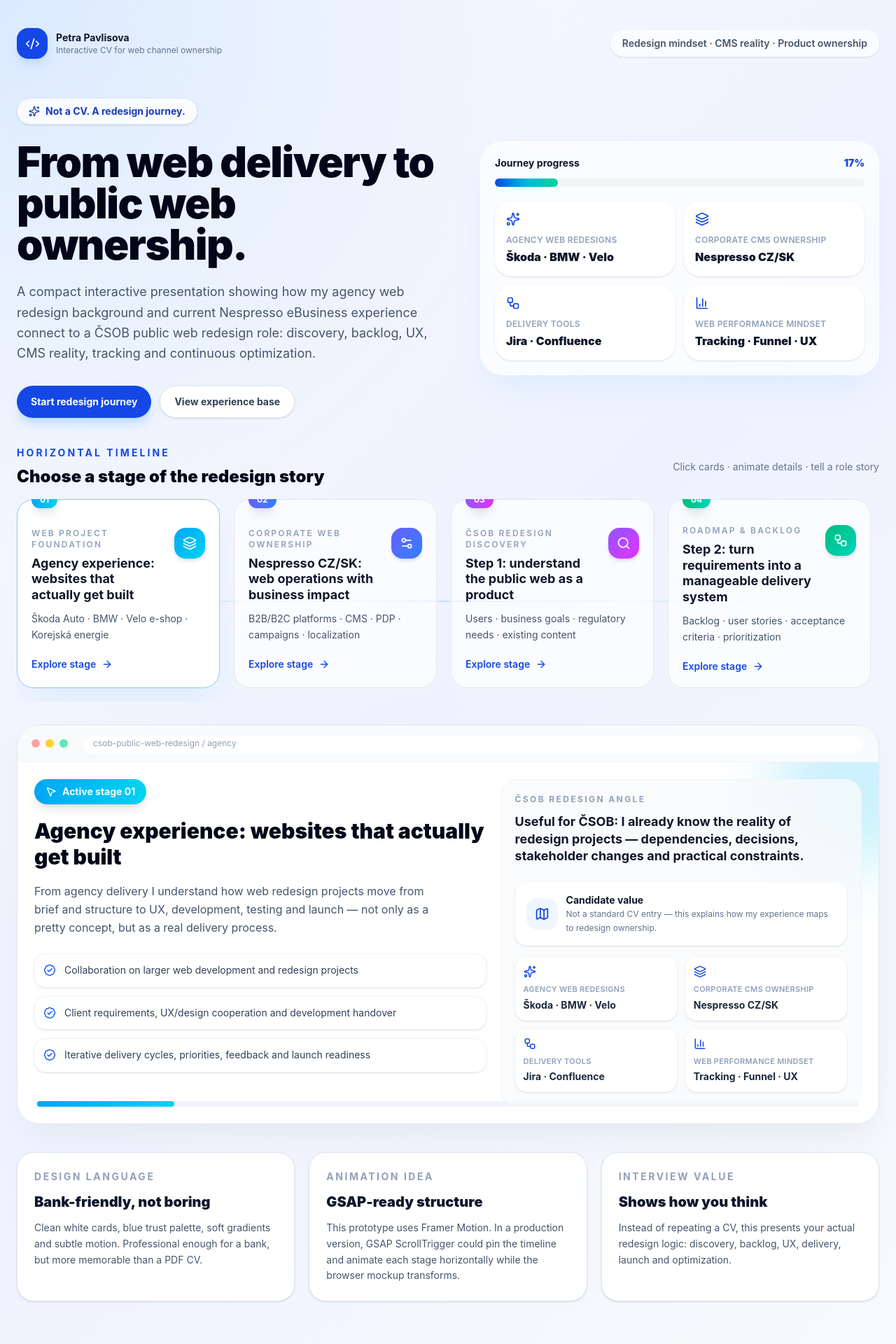
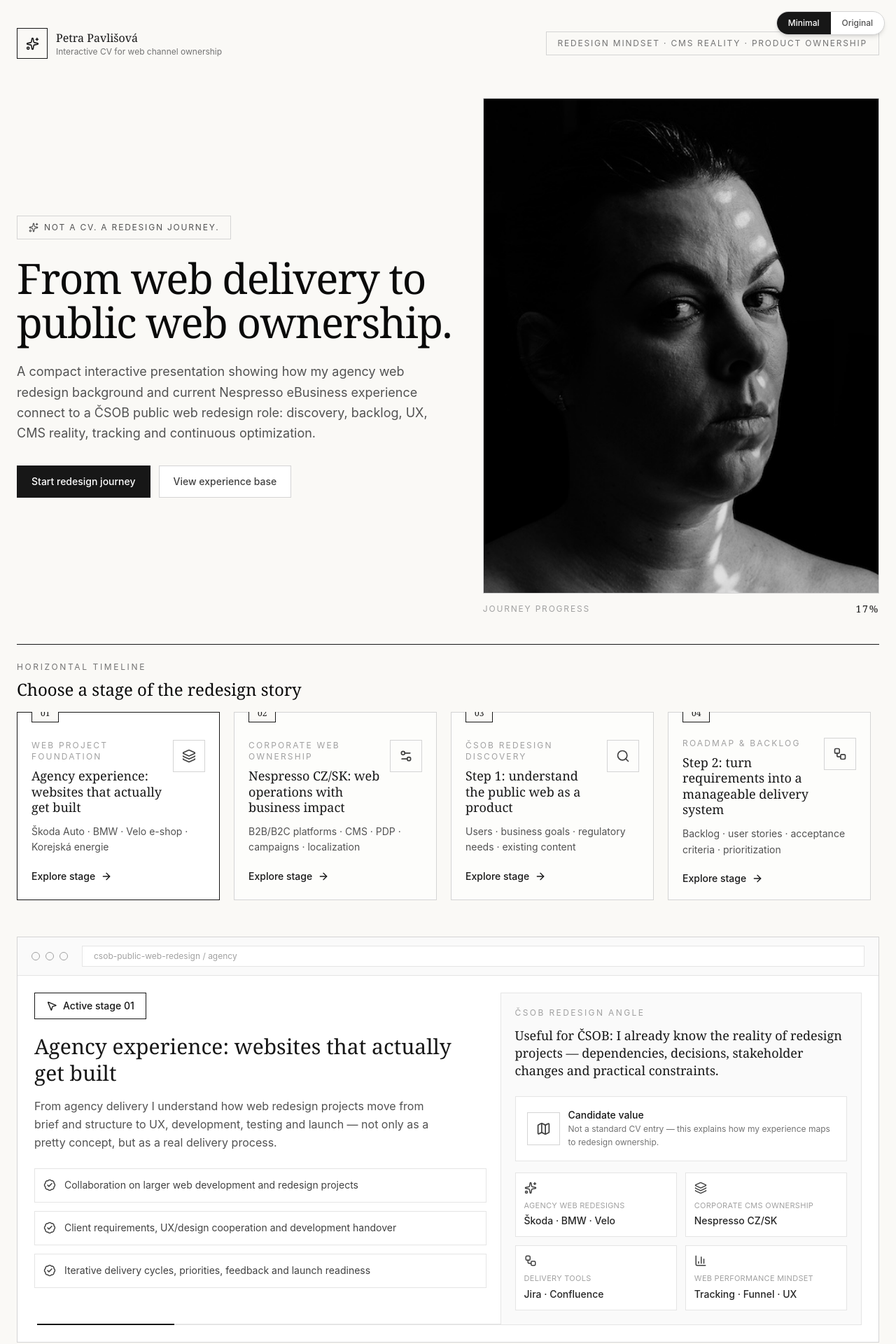
Before and after one commit to petrapavlis/petra-pavlisova-csob-redesign, a React (Vite) app: page / in a window 1280 px wide. Shown: the top 1920 px of the page at 70% size. Built offline with nearby package versions, Linux system fonts and the light colour scheme.

Commit message:
Dvě varianty původní a minimal s přepínačem k doladění jedné finální verze

```diff
--- a/src/App.jsx
+++ b/src/App.jsx
@@ -1,6 +1,7 @@
 import { useMemo, useState } from "react";
 import { motion, AnimatePresence } from "framer-motion";
 import { ArrowRight, BadgeCheck, BarChart3, Code2, Layers, Map, MousePointer2, PenTool, Rocket, Search, Settings2, Sparkles, Workflow } from "lucide-react";
+import heroPhoto from "./assets/petra-pavlisova.jpg";
 
 const stages = [
   {
@@ -120,7 +121,9 @@ const proofPoints = [
   { label: "Web performance mindset", value: "Tracking · Funnel · UX", icon: BarChart3 },
 ];
 
-function StageCard({ stage, active, onClick }) {
+/* ---------- COLORFUL VARIANT ---------- */
+
+function StageCardColor({ stage, active, onClick }) {
   const Icon = stage.icon;
   return (
     <button
@@ -151,7 +154,7 @@ function StageCard({ stage, active, onClick }) {
   );
 }
 
-function MiniBrowser({ activeStage }) {
+function MiniBrowserColor({ activeStage }) {
   const stage = stages[activeStage];
   return (
     <motion.div
@@ -177,11 +180,7 @@ function MiniBrowser({ activeStage }) {
           animate={{ scale: [1, 1.12, 1], rotate: [0, 15, 0] }}
           transition={{ duration: 5, repeat: Infinity }}
         />
-        <motion.div
-          className="absolute bottom-6 left-7 right-7 h-2 rounded-full bg-slate-100"
-          initial={{ opacity: 0 }}
-          animate={{ opacity: 1 }}
-        >
+        <motion.div className="absolute bottom-6 left-7 right-7 h-2 rounded-full bg-slate-100" initial={{ opacity: 0 }} animate={{ opacity: 1 }}>
           <motion.div
             className={`h-2 rounded-full bg-gradient-to-r ${stage.accent}`}
             initial={{ width: 0 }}
@@ -200,13 +199,7 @@ function MiniBrowser({ activeStage }) {
 
             <div className="mt-6 space-y-3">
               {stage.bullets.map((bullet, i) => (
-                <motion.div
-                  key={bullet}
-                  initial={{ opacity: 0, x: -12 }}
-                  animate={{ opacity: 1, x: 0 }}
-                  transition={{ delay: i * 0.08 }}
-                  className="flex gap-3 rounded-2xl border border-slate-100 bg-white/80 p-3 shadow-sm"
-                >
+                <motion.div key={bullet} initial={{ opacity: 0, x: -12 }} animate={{ opacity: 1, x: 0 }} transition={{ delay: i * 0.08 }} className="flex gap-3 rounded-2xl border border-slate-100 bg-white/80 p-3 shadow-sm">
                   <BadgeCheck className="mt-0.5 shrink-0 text-blue-600" size={18} />
                   <span className="text-sm leading-relaxed text-slate-700">{bullet}</span>
                 </motion.div>
@@ -231,7 +224,7 @@ function MiniBrowser({ activeStage }) {
             </div>
 
             <div className="mt-4 grid grid-cols-2 gap-3">
-              {proofPoints.slice(0, 4).map((point) => {
+              {proofPoints.map((point) => {
                 const Icon = point.icon;
                 return (
                   <div key={point.label} className="rounded-2xl bg-white p-3 shadow-sm">
@@ -249,11 +242,7 @@ function MiniBrowser({ activeStage }) {
   );
 }
 
-export default function InteractiveCVConcept() {
-  const [active, setActive] = useState(0);
-
-  const progress = useMemo(() => Math.round(((active + 1) / stages.length) * 100), [active]);
-
+function ColorVariant({ active, setActive, progress }) {
   return (
     <div className="min-h-screen bg-[radial-gradient(circle_at_top_left,#dbeafe,transparent_34%),linear-gradient(135deg,#f8fafc_0%,#eef2ff_50%,#f8fafc_100%)] text-slate-900">
       <header className="mx-auto max-w-7xl px-6 pb-10 pt-10">
@@ -263,7 +252,7 @@ export default function InteractiveCVConcept() {
               <Code2 size={21} />
             </div>
             <div>
-              <p className="text-sm font-bold text-slate-900">Petra Pavlisova</p>
+              <p className="text-sm font-bold text-slate-900">Petra Pavlišová</p>
               <p className="text-xs text-slate-500">Interactive CV for web channel ownership</p>
             </div>
           </div>
@@ -274,40 +263,20 @@ export default function InteractiveCVConcept() {
 
         <section className="grid gap-8 pt-14 lg:grid-cols-[1.05fr_0.95fr] lg:items-center">
           <div>
-            <motion.div
-              initial={{ opacity: 0, y: 12 }}
-              animate={{ opacity: 1, y: 0 }}
-              className="inline-flex items-center gap-2 rounded-full border border-blue-100 bg-white/80 px-4 py-2 text-sm font-bold text-blue-800 shadow-sm"
-            >
+            <motion.div initial={{ opacity: 0, y: 12 }} animate={{ opacity: 1, y: 0 }} className="inline-flex items-center gap-2 rounded-full border border-blue-100 bg-white/80 px-4 py-2 text-sm font-bold text-blue-800 shadow-sm">
               <Sparkles size={16} /> Not a CV. A redesign journey.
             </motion.div>
-            <motion.h1
-              initial={{ opacity: 0, y: 18 }}
-              animate={{ opacity: 1, y: 0 }}
-              transition={{ delay: 0.08 }}
-              className="mt-6 max-w-3xl text-5xl font-black leading-[0.98] tracking-tight text-slate-950 md:text-6xl"
-            >
+            <motion.h1 initial={{ opacity: 0, y: 18 }} animate={{ opacity: 1, y: 0 }} transition={{ delay: 0.08 }} className="mt-6 max-w-3xl text-5xl font-black leading-[0.98] tracking-tight text-slate-950 md:text-6xl">
               From web delivery to public web ownership.
             </motion.h1>
-            <motion.p
-              initial={{ opacity: 0, y: 18 }}
-              animate={{ opacity: 1, y: 0 }}
-              transition={{ delay: 0.16 }}
-              className="mt-6 max-w-2xl text-lg leading-relaxed text-slate-600"
-            >
+            <motion.p initial={{ opacity: 0, y: 18 }} animate={{ opacity: 1, y: 0 }} transition={{ delay: 0.16 }} className="mt-6 max-w-2xl text-lg leading-relaxed text-slate-600">
               A compact interactive presentation showing how my agency web redesign background and current Nespresso eBusiness experience connect to a ČSOB public web redesign role: discovery, backlog, UX, CMS reality, tracking and continuous optimization.
             </motion.p>
             <div className="mt-8 flex flex-wrap gap-3">
-              <button
-                onClick={() => setActive(2)}
-                className="rounded-full bg-blue-700 px-5 py-3 text-sm font-bold text-white shadow-lg shadow-blue-200 transition hover:-translate-y-0.5 hover:bg-blue-800"
-              >
+              <button onClick={() => setActive(2)} className="rounded-full bg-blue-700 px-5 py-3 text-sm font-bold text-white shadow-lg shadow-blue-200 transition hover:-translate-y-0.5 hover:bg-blue-800">
                 Start redesign journey
               </button>
-              <button
-                onClick={() => setActive(0)}
-                className="rounded-full border border-slate-200 bg-white px-5 py-3 text-sm font-bold text-slate-700 shadow-sm transition hover:-translate-y-0.5"
-              >
+              <button onClick={() => setActive(0)} className="rounded-full border border-slate-200 bg-white px-5 py-3 text-sm font-bold text-slate-700 shadow-sm transition hover:-translate-y-0.5">
                 View experience base
               </button>
             </div>
@@ -319,11 +288,7 @@ export default function InteractiveCVConcept() {
               <p className="text-sm font-black text-blue-700">{progress}%</p>
             </div>
             <div className="mt-3 h-3 rounded-full bg-slate-100">
-              <motion.div
-                className="h-3 rounded-full bg-gradient-to-r from-blue-700 via-cyan-500 to-emerald-400"
-                animate={{ width: `${progress}%` }}
-                transition={{ duration: 0.5 }}
-              />
+              <motion.div className="h-3 rounded-full bg-gradient-to-r from-blue-700 via-cyan-500 to-emerald-400" animate={{ width: `${progress}%` }} transition={{ duration: 0.5 }} />
             </div>
             <div className="mt-5 grid grid-cols-2 gap-3">
               {proofPoints.map((point) => {
@@ -348,16 +313,11 @@ export default function InteractiveCVConcept() {
               <p className="text-sm font-bold uppercase tracking-[0.22em] text-blue-700">Horizontal timeline</p>
               <h2 className="mt-2 text-2xl font-black text-slate-950">Choose a stage of the redesign story</h2>
             </div>
-            <div className="hidden text-right text-sm text-slate-500 md:block">
-              Click cards · animate details · tell a role story
-            </div>
           </div>
-
           <div className="relative overflow-x-auto pb-5">
-            <div className="absolute left-0 right-0 top-[50%] hidden h-0.5 bg-gradient-to-r from-transparent via-blue-200 to-transparent md:block" />
             <div className="relative flex gap-5 pr-8">
               {stages.map((stage, i) => (
-                <StageCard key={stage.id} stage={stage} index={i} active={i === active} onClick={() => setActive(i)} />
+                <StageCardColor key={stage.id} stage={stage} active={i === active} onClick={() => setActive(i)} />
               ))}
             </div>
           </div>
@@ -365,28 +325,231 @@ export default function InteractiveCVConcept() {
 
         <section className="grid gap-7 lg:grid-cols-[1fr]">
           <AnimatePresence mode="wait">
-            <MiniBrowser activeStage={active} />
+            <MiniBrowserColor activeStage={active} />
           </AnimatePresence>
-        </section>
-
-        <section className="mt-10 grid gap-5 md:grid-cols-3">
-          <div className="rounded-3xl border border-slate-200 bg-white p-6 shadow-sm">
-            <p className="text-sm font-bold uppercase tracking-[0.18em] text-slate-400">Design language</p>
-            <h3 className="mt-3 text-xl font-black text-slate-900">Bank-friendly, not boring</h3>
-            <p className="mt-3 text-sm leading-relaxed text-slate-600">Clean white cards, blue trust palette, soft gradients and subtle motion. Professional enough for a bank, but more memorable than a PDF CV.</p>
-          </div>
-          <div className="rounded-3xl border border-slate-200 bg-white p-6 shadow-sm">
-            <p className="text-sm font-bold uppercase tracking-[0.18em] text-slate-400">Animation idea</p>
-            <h3 className="mt-3 text-xl font-black text-slate-900">GSAP-ready structure</h3>
-            <p className="mt-3 text-sm leading-relaxed text-slate-600">This prototype uses Framer Motion. In a production version, GSAP ScrollTrigger could pin the timeline and animate each stage horizontally while the browser mockup transforms.</p>
-          </div>
-          <div className="rounded-3xl border border-slate-200 bg-white p-6 shadow-sm">
-            <p className="text-sm font-bold uppercase tracking-[0.18em] text-slate-400">Interview value</p>
-            <h3 className="mt-3 text-xl font-black text-slate-900">Shows how you think</h3>
-            <p className="mt-3 text-sm leading-relaxed text-slate-600">Instead of repeating a CV, this presents your actual redesign logic: discovery, backlog, UX, delivery, launch and optimization.</p>
-          </div>
         </section>
       </main>
     </div>
   );
 }
+
+/* ---------- MINIMAL VARIANT ---------- */
+
+function StageCardMinimal({ stage, active, onClick }) {
+  const Icon = stage.icon;
+  return (
+    <button
+      onClick={onClick}
+      className={`group relative min-w-[290px] max-w-[290px] border p-5 text-left transition-all duration-300 ${
+        active ? "border-neutral-900 bg-white" : "border-neutral-300 bg-white/60 hover:-translate-y-1 hover:bg-white hover:border-neutral-500"
+      }`}
+    >
+      <div className="absolute -top-3 left-5 border border-neutral-900 bg-[#faf9f6] px-3 py-1 font-serif text-xs font-medium text-neutral-900">
+        {stage.year}
+      </div>
+      <div className="mt-4 flex items-start justify-between gap-3">
+        <div>
+          <p className="text-xs uppercase tracking-[0.18em] text-neutral-400">{stage.label}</p>
+          <h3 className="mt-2 font-serif text-lg leading-tight text-neutral-900">{stage.title}</h3>
+        </div>
+        <div className="border border-neutral-300 p-3 text-neutral-700">
+          <Icon size={20} />
+        </div>
+      </div>
+      <p className="mt-3 text-sm leading-relaxed text-neutral-600">{stage.subtitle}</p>
+      <div className="mt-5 flex items-center gap-2 text-sm font-medium text-neutral-900">
+        Explore stage <ArrowRight className="transition-transform group-hover:translate-x-1" size={16} />
+      </div>
+    </button>
+  );
+}
+
+function MiniBrowserMinimal({ activeStage }) {
+  const stage = stages[activeStage];
+  return (
+    <motion.div
+      key={stage.id}
+      initial={{ opacity: 0, y: 20 }}
+      animate={{ opacity: 1, y: 0 }}
+      exit={{ opacity: 0, y: -10 }}
+      transition={{ duration: 0.4 }}
+      className="relative overflow-hidden border border-neutral-300 bg-white"
+    >
+      <div className="flex items-center gap-2 border-b border-neutral-200 bg-neutral-50 px-5 py-3">
+        <span className="h-3 w-3 rounded-full border border-neutral-400" />
+        <span className="h-3 w-3 rounded-full border border-neutral-400" />
+        <span className="h-3 w-3 rounded-full border border-neutral-400" />
+        <div className="ml-3 flex-1 border border-neutral-200 bg-white px-4 py-1.5 text-xs text-neutral-400">
+          csob-public-web-redesign / {stage.id}
+        </div>
+      </div>
+
+      <div className="relative min-h-[360px] p-6">
+        <motion.div className="absolute bottom-6 left-7 right-7 h-[2px] bg-neutral-200" initial={{ opacity: 0 }} animate={{ opacity: 1 }}>
+          <motion.div className="h-[2px] bg-neutral-900" initial={{ width: 0 }} animate={{ width: `${((activeStage + 1) / stages.length) * 100}%` }} transition={{ duration: 0.6, ease: "easeOut" }} />
+        </motion.div>
+
+        <div className="relative z-10 grid gap-5 md:grid-cols-[1fr_0.8fr]">
+          <div>
+            <div className="inline-flex items-center gap-2 border border-neutral-900 px-4 py-2 text-sm font-medium text-neutral-900">
+              <MousePointer2 size={16} /> Active stage {stage.year}
+            </div>
+            <h2 className="mt-5 font-serif text-3xl leading-tight text-neutral-900">{stage.title}</h2>
+            <p className="mt-4 max-w-xl text-base leading-relaxed text-neutral-600">{stage.summary}</p>
+
+            <div className="mt-6 space-y-3">
+              {stage.bullets.map((bullet, i) => (
+                <motion.div key={bullet} initial={{ opacity: 0, x: -12 }} animate={{ opacity: 1, x: 0 }} transition={{ delay: i * 0.08 }} className="flex gap-3 border border-neutral-200 p-3">
+                  <BadgeCheck className="mt-0.5 shrink-0 text-neutral-700" size={18} />
+                  <span className="text-sm leading-relaxed text-neutral-700">{bullet}</span>
+                </motion.div>
+              ))}
+            </div>
+          </div>
+
+          <div className="border border-neutral-200 bg-neutral-50 p-5">
+            <p className="text-xs uppercase tracking-[0.2em] text-neutral-400">ČSOB redesign angle</p>
+            <p className="mt-3 font-serif text-lg leading-snug text-neutral-900">{stage.csobAngle}</p>
+
+            <div className="mt-6 border border-neutral-200 bg-white p-4">
+              <div className="flex items-center gap-3">
+                <div className="border border-neutral-300 p-3 text-neutral-700">
+                  <Map size={21} />
+                </div>
+                <div>
+                  <p className="text-sm font-medium text-neutral-900">Candidate value</p>
+                  <p className="text-xs leading-relaxed text-neutral-500">Not a standard CV entry — this explains how my experience maps to redesign ownership.</p>
+                </div>
+              </div>
+            </div>
+
+            <div className="mt-4 grid grid-cols-2 gap-3">
+              {proofPoints.map((point) => {
+                const Icon = point.icon;
+                return (
+                  <div key={point.label} className="border border-neutral-200 bg-white p-3">
+                    <Icon className="text-neutral-700" size={18} />
+                    <p className="mt-2 text-[11px] uppercase tracking-wide text-neutral-400">{point.label}</p>
+                    <p className="mt-1 text-sm font-medium text-neutral-800">{point.value}</p>
+                  </div>
+                );
+              })}
+            </div>
+          </div>
+        </div>
+      </div>
+    </motion.div>
+  );
+}
+
+function MinimalVariant({ active, setActive, progress }) {
+  return (
+    <div className="min-h-screen bg-[#faf9f6] text-neutral-900">
+      <header className="mx-auto max-w-7xl px-6 pb-10 pt-10">
+        <nav className="flex items-center justify-between gap-4">
+          <div className="flex items-center gap-3">
+            <div className="flex h-11 w-11 items-center justify-center border border-neutral-900 text-neutral-900">
+              <Sparkles size={19} />
+            </div>
+            <div>
+              <p className="font-serif text-base text-neutral-900">Petra Pavlišová</p>
+              <p className="text-xs text-neutral-500">Interactive CV for web channel ownership</p>
+            </div>
+          </div>
+          <div className="hidden border border-neutral-300 px-4 py-2 text-xs uppercase tracking-[0.15em] text-neutral-500 md:block">
+            Redesign mindset · CMS reality · Product ownership
+          </div>
+        </nav>
+
+        <section className="grid gap-10 pt-14 lg:grid-cols-[1.05fr_0.95fr] lg:items-center">
+          <div>
+            <motion.div initial={{ opacity: 0, y: 12 }} animate={{ opacity: 1, y: 0 }} className="inline-flex items-center gap-2 border border-neutral-300 px-4 py-2 text-xs uppercase tracking-[0.15em] text-neutral-600">
+              <Sparkles size={14} /> Not a CV. A redesign journey.
+            </motion.div>
+            <motion.h1 initial={{ opacity: 0, y: 18 }} animate={{ opacity: 1, y: 0 }} transition={{ delay: 0.08 }} className="mt-6 max-w-3xl font-serif text-5xl leading-[1.05] tracking-tight text-neutral-950 md:text-6xl">
+              From web delivery to public web ownership.
+            </motion.h1>
+            <motion.p initial={{ opacity: 0, y: 18 }} animate={{ opacity: 1, y: 0 }} transition={{ delay: 0.16 }} className="mt-6 max-w-2xl text-lg leading-relaxed text-neutral-600">
+              A compact interactive presentation showing how my agency web redesign background and current Nespresso eBusiness experience connect to a ČSOB public web redesign role: discovery, backlog, UX, CMS reality, tracking and continuous optimization.
+            </motion.p>
+            <div className="mt-8 flex flex-wrap gap-3">
+              <button onClick={() => setActive(2)} className="border border-neutral-900 bg-neutral-900 px-5 py-3 text-sm font-medium text-white transition hover:-translate-y-0.5 hover:bg-neutral-800">
+                Start redesign journey
+              </button>
+              <button onClick={() => setActive(0)} className="border border-neutral-300 bg-white px-5 py-3 text-sm font-medium text-neutral-700 transition hover:-translate-y-0.5">
+                View experience base
+              </button>
+            </div>
+          </div>
+
+          <div>
+            <div className="aspect-[4/5] w-full overflow-hidden border border-neutral-300 bg-neutral-100">
+              <img src={heroPhoto} alt="Petra Pavlišová" className="h-full w-full object-cover grayscale" />
+            </div>
+            <div className="mt-3 flex items-center justify-between text-xs uppercase tracking-[0.15em] text-neutral-400">
+              <span>Journey progress</span>
+              <span className="font-serif text-sm text-neutral-900">{progress}%</span>
+            </div>
+          </div>
+        </section>
+      </header>
+
+      <main className="mx-auto max-w-7xl px-6 pb-16">
+        <section className="mb-8">
+          <div className="mb-4 flex items-center justify-between gap-4 border-t border-neutral-900 pt-6">
+            <div>
+              <p className="text-xs uppercase tracking-[0.22em] text-neutral-500">Horizontal timeline</p>
+              <h2 className="mt-2 font-serif text-2xl text-neutral-950">Choose a stage of the redesign story</h2>
+            </div>
+          </div>
+          <div className="relative overflow-x-auto pb-5">
+            <div className="relative flex gap-5 pr-8">
+              {stages.map((stage, i) => (
+                <StageCardMinimal key={stage.id} stage={stage} active={i === active} onClick={() => setActive(i)} />
+              ))}
+            </div>
+          </div>
+        </section>
+
+        <section className="grid gap-7 lg:grid-cols-[1fr]">
+          <AnimatePresence mode="wait">
+            <MiniBrowserMinimal activeStage={active} />
+          </AnimatePresence>
+        </section>
+      </main>
+    </div>
+  );
+}
+
+/* ---------- APP with switcher ---------- */
+
+export default function App() {
+  const [variant, setVariant] = useState("minimal");
+  const [active, setActive] = useState(0);
+  const progress = useMemo(() => Math.round(((active + 1) / stages.length) * 100), [active]);
+
+  return (
+    <div className="relative">
+      <div className="fixed right-4 top-4 z-50 flex overflow-hidden rounded-full border border-neutral-300 bg-white text-xs font-medium shadow-md">
+        <button
+          onClick={() => setVariant("minimal")}
+          className={`px-4 py-2 transition ${variant === "minimal" ? "bg-neutral-900 text-white" : "text-neutral-600"}`}
+        >
+          Minimal
+        </button>
+        <button
+          onClick={() => setVariant("color")}
+          className={`px-4 py-2 transition ${variant === "color" ? "bg-blue-700 text-white" : "text-neutral-600"}`}
+        >
+          Original
+        </button>
+      </div>
+
+      {variant === "minimal" ? (
+        <MinimalVariant active={active} setActive={setActive} progress={progress} />
+      ) : (
+        <ColorVariant active={active} setActive={setActive} progress={progress} />
+      )}
+    </div>
+  );
+}
```
Also changed, not shown: index.html (+7 -1 lines), src/assets/petra-pavlisova.jpg (added), 1 other file (tests, documents, lock files or other folders).
